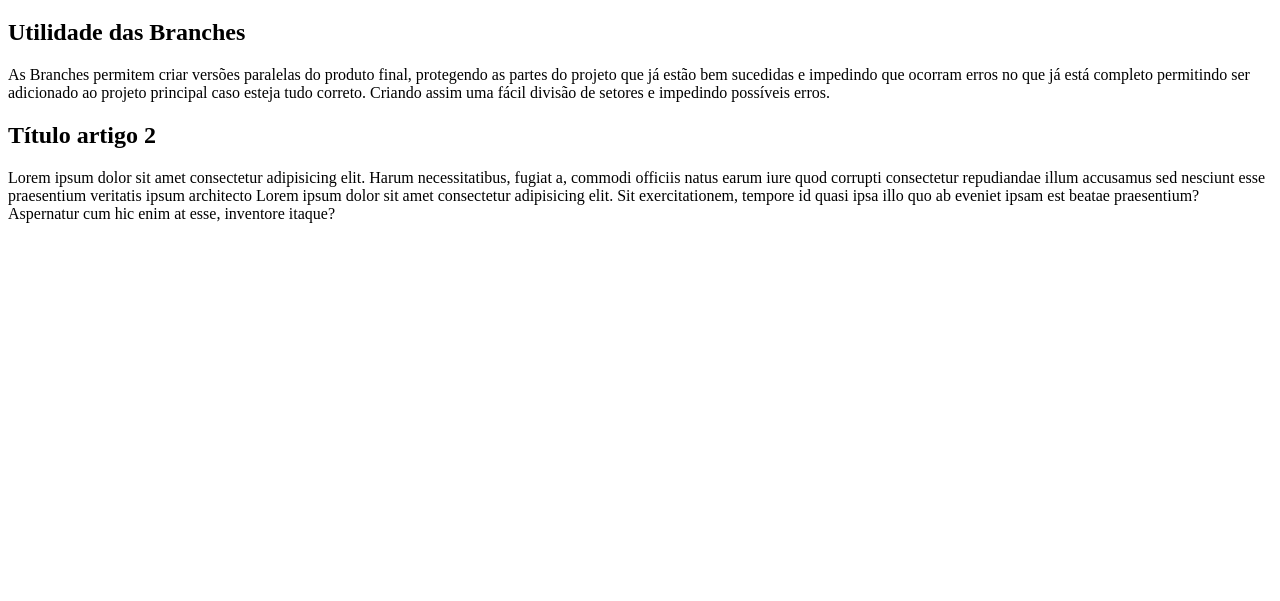
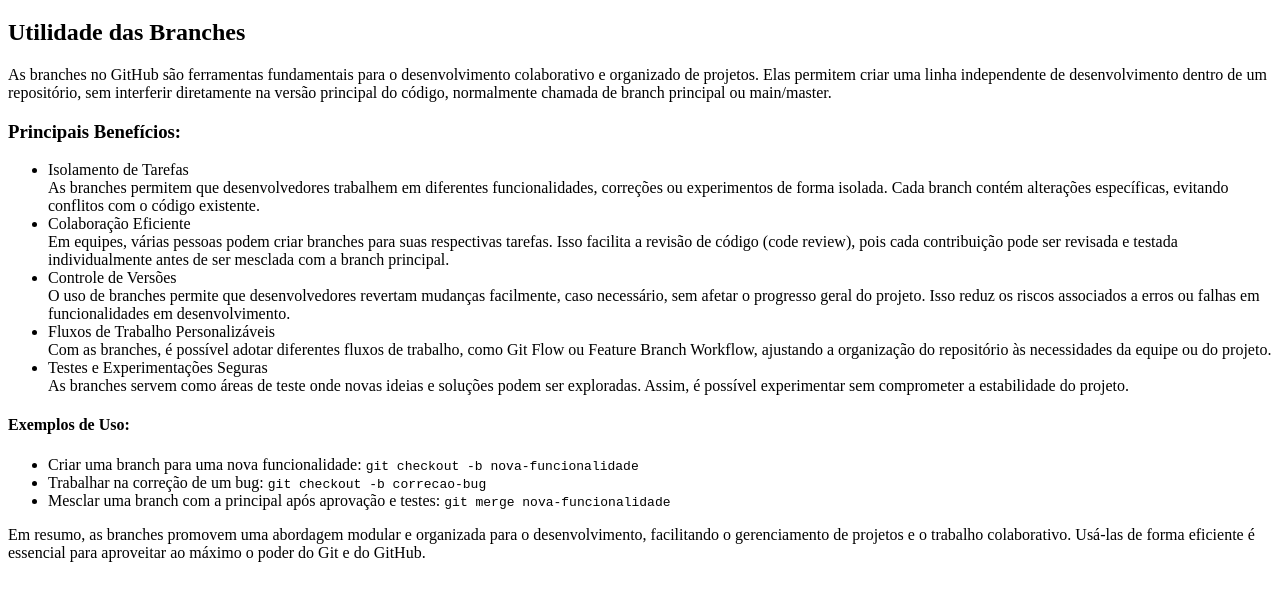
Before and after one commit to DerekGama/Ola-Mundo, a plain HTML site: page Site/index.html in a window 1280 px wide. Shown: the part 61-662 px from the top of the page. Drawn offline with Linux system fonts and the light colour scheme.

Commit message:
Atualização Conteúdo
Criei um conteúdo mais bem explicado e bem Trabalhado para a aula de Hospedagem com GitHub.
Utilizando de Ferramentas IA para a confecção do texto.

```diff
--- a/Site/index.html
+++ b/Site/index.html
@@ -13,14 +13,45 @@
 
     <article>
         <h2>Utilidade das Branches</h2>
-        <p>As Branches permitem criar versões paralelas do produto final, protegendo as partes do projeto que já estão bem sucedidas e impedindo que ocorram erros no que já está completo permitindo ser adicionado ao projeto principal caso esteja tudo correto. Criando assim uma fácil divisão de setores e impedindo possíveis erros.
+        <p>As branches no GitHub são ferramentas fundamentais para o desenvolvimento colaborativo e organizado de projetos. Elas permitem criar uma linha independente de desenvolvimento dentro de um repositório, sem interferir diretamente na versão principal do código, normalmente chamada de branch principal ou main/master.
+
+            <h3>Principais Benefícios:</h3>
+            <ul>
+                <li>Isolamento de Tarefas</li>
+                As branches permitem que desenvolvedores trabalhem em diferentes funcionalidades, correções ou experimentos de forma isolada. Cada branch contém alterações específicas, evitando conflitos com o código existente.
+
+                <li>Colaboração Eficiente</li>
+                Em equipes, várias pessoas podem criar branches para suas respectivas tarefas. Isso facilita a revisão de código (code review), pois cada contribuição pode ser revisada e testada individualmente antes de ser mesclada com a branch principal.
+
+                <li>Controle de Versões</li>
+                O uso de branches permite que desenvolvedores revertam mudanças facilmente, caso necessário, sem afetar o progresso geral do projeto. Isso reduz os riscos associados a erros ou falhas em funcionalidades em desenvolvimento.
+
+                <li>Fluxos de Trabalho Personalizáveis</li>
+                Com as branches, é possível adotar diferentes fluxos de trabalho, como Git Flow ou Feature Branch Workflow, ajustando a organização do repositório às necessidades da equipe ou do projeto.
+
+                <li>Testes e Experimentações Seguras</li>
+                As branches servem como áreas de teste onde novas ideias e soluções podem ser exploradas. Assim, é possível experimentar sem comprometer a estabilidade do projeto.
+            </ul>
+
+            <h4>Exemplos de Uso:</h4>
+            <ul>
+                <li>
+                    Criar uma branch para uma nova funcionalidade:
+                    <code>git checkout -b nova-funcionalidade</code>
+                </li>
+                <li>
+                    Trabalhar na correção de um bug:
+                    <code>git checkout -b correcao-bug</code>
+                </li>
+                <li>
+                    Mesclar uma branch com a principal após aprovação e testes:
+                    <code>git merge nova-funcionalidade</code>
+                </li>
+            </ul>
+            Em resumo, as branches promovem uma abordagem modular e organizada para o desenvolvimento, facilitando o gerenciamento de projetos e o trabalho colaborativo. Usá-las de forma eficiente é essencial para aproveitar ao máximo o poder do Git e do GitHub.
         </p>
     </article>
 
-    <article>
-        <h2>Título artigo 2</h2>
-        <p>Lorem ipsum dolor sit amet consectetur adipisicing elit. Harum necessitatibus, fugiat a, commodi officiis natus earum iure quod corrupti consectetur repudiandae illum accusamus sed nesciunt esse praesentium veritatis ipsum architecto Lorem ipsum dolor sit amet consectetur adipisicing elit. Sit exercitationem, tempore id quasi ipsa illo quo ab eveniet ipsam est beatae praesentium? Aspernatur cum hic enim at esse, inventore itaque?</p>
-    </article>
 
 </main>
 </body>
```
